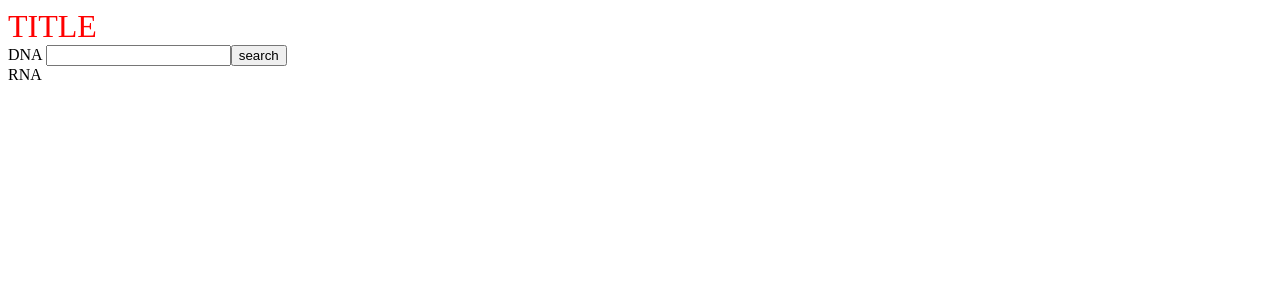
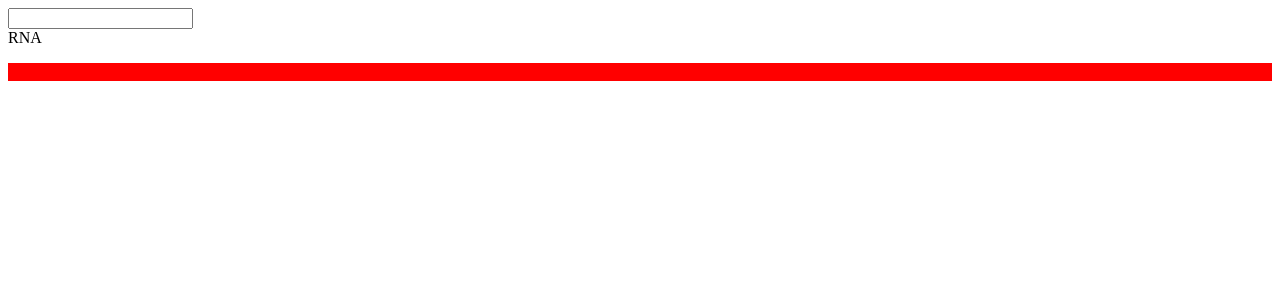
Before and after one commit to alancampora/biology, a React app in the folder packages/dna-rna-protein/: page / in a window 1280 px wide. Shown: the top 300 px of the page. Built offline with nearby package versions, Linux system fonts and the light colour scheme.

Commit message:
refactor(dna-rna-protein): giving some love with css

```diff
--- a/packages/dna-rna-protein/src/converter.jsx
+++ b/packages/dna-rna-protein/src/converter.jsx
@@ -1,4 +1,11 @@
 import React, { useState, useEffect } from 'react';
+import {
+	StyledNitroBase,
+	StyledNitroBaseContainer,
+	StyledChainContainer,
+	StyledChain,
+	StyledDNAWrapper,
+} from './styled';
 
 const labels = {
 	en: {
@@ -25,7 +32,7 @@ function DNAToRNA(DNA, setRNA) {
 }
 
 function useDNAtoRNA() {
-	const [RNA, setRNA] = useState('');
+	const [RNA, setRNA] = useState('TAC TAC TAC');
 	const [DNA, setDNA] = useState('');
 
 	useEffect(
@@ -35,27 +42,51 @@ function useDNAtoRNA() {
 		[DNA],
 	);
 
-  return [DNA, RNA, setDNA];
+	return [DNA, RNA, setDNA];
 }
 
 const convert = setDNA => e => {
-	e.preventDefault();
-	const dna = e.target.elements.dna.value.trim();
+	const dna = e.target.value.trim();
 	setDNA(dna);
 };
 
+const DrawDNA = ({ dna, arn }) => {
+	return (
+		<StyledDNAWrapper>
+			<StyledChainContainer>
+				<StyledChain />
+				<StyledNitroBaseContainer>
+					{dna.split('').map(element => (
+						<StyledNitroBase> {element} </StyledNitroBase>
+					))}
+				</StyledNitroBaseContainer>
+			</StyledChainContainer>
+
+			<StyledChainContainer>
+				<StyledNitroBaseContainer>
+					{arn.split('').map(element => (
+						<StyledNitroBase> {element} </StyledNitroBase>
+					))}
+				</StyledNitroBaseContainer>
+				<StyledChain />
+			</StyledChainContainer>
+		</StyledDNAWrapper>
+	);
+};
+
 const Converter = () => {
-  const [DNA, RNA, setDNA] = useDNAtoRNA();
+	const [DNA, RNA, setDNA] = useDNAtoRNA();
 
 	return (
-		<form onSubmit={convert(setDNA)}>
-			<label>
-				{labels.en.DNA} <input type="dna" name="dna" />
-			</label>
-			<button type="submit">search</button>
-      <br />
-			<label> {` ${labels.en.RNA} ${RNA}`} </label>
-		</form>
+		<div>
+			<form>
+				<input type="dna" name="dna" value={DNA} onChange={convert(setDNA)} />
+				<br />
+				<label> {` ${labels.en.RNA} ${RNA}`} </label>
+			</form>
+
+			<DrawDNA dna={DNA} arn={RNA} />
+		</div>
 	);
 };
 
--- a/packages/dna-rna-protein/src/index.jsx
+++ b/packages/dna-rna-protein/src/index.jsx
@@ -21,7 +21,6 @@ RNA: U A C G U A U C C
 
 const App = () => (
 	<div>
-		<StyledTitle> TITLE </StyledTitle>
 		<Converter />
 	</div>
 );
--- a/packages/dna-rna-protein/src/styled.js
+++ b/packages/dna-rna-protein/src/styled.js
@@ -1,6 +1,30 @@
 import styled from 'styled-components';
 
 export const StyledTitle = styled.div`
-  font-size: 2em;
+	font-size: 2em;
 	color: red;
 `;
+
+export const StyledNitroBase = styled.div`
+	padding: 10px;
+	border: 1px solid black;
+	margin: 10px;
+	max-width: 10px;
+	min-width: 10px;
+`;
+
+export const StyledNitroBaseContainer = styled.div`
+	display: flex;
+`;
+
+export const StyledChainContainer = styled.div`
+	display: inline-grid;
+`;
+export const StyledChain = styled.div`
+	height: 9px;
+	background: red;
+`;
+
+export const StyledDNAWrapper = styled.div`
+	display: grid;
+`;
```
